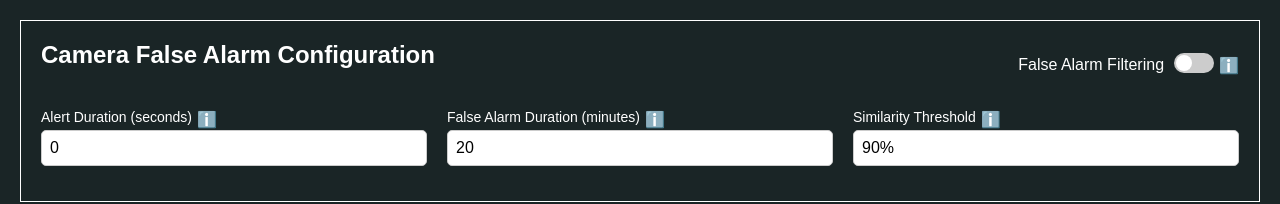
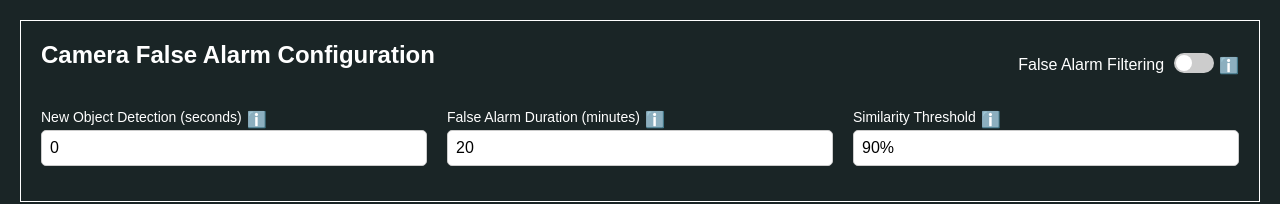
Before and after one commit to MatthewABrantley/MatthewABrantley.github.io, a plain HTML site: page index.html in a window 1280 px wide. Shown: the top 204 px of the page. Drawn offline with Linux system fonts and the light colour scheme.

Commit message:
better wording

```diff
--- a/index.html
+++ b/index.html
@@ -191,7 +191,7 @@
         <div class="row">
             <div class="field">
                 <div class="label-container">
-                    <label>Alert Duration (seconds)</label>
+                    <label>New Object Detection (seconds)</label>
                     <div class="help-popup">
                         ℹ️
                         <span class="tooltip">
```
